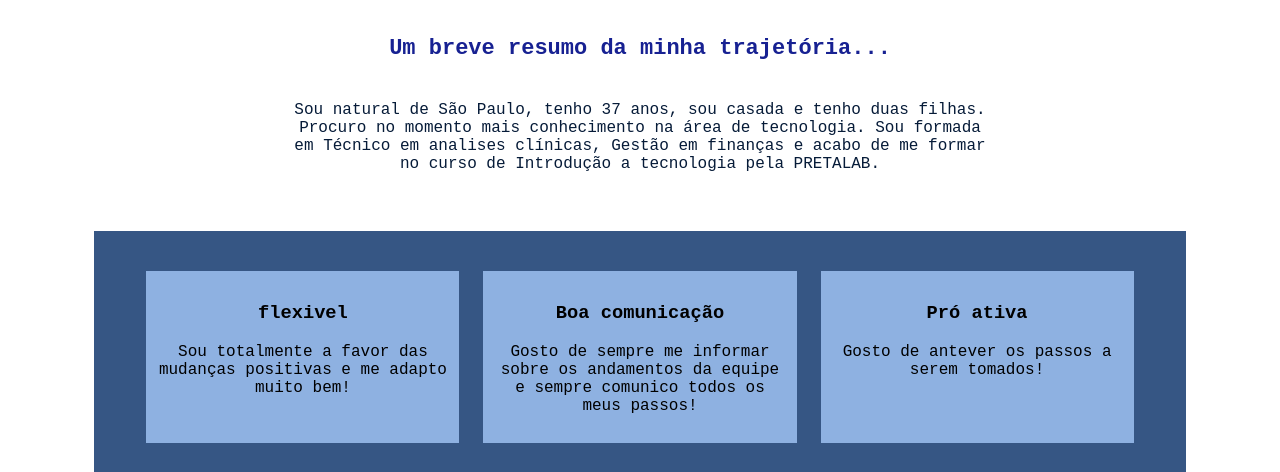
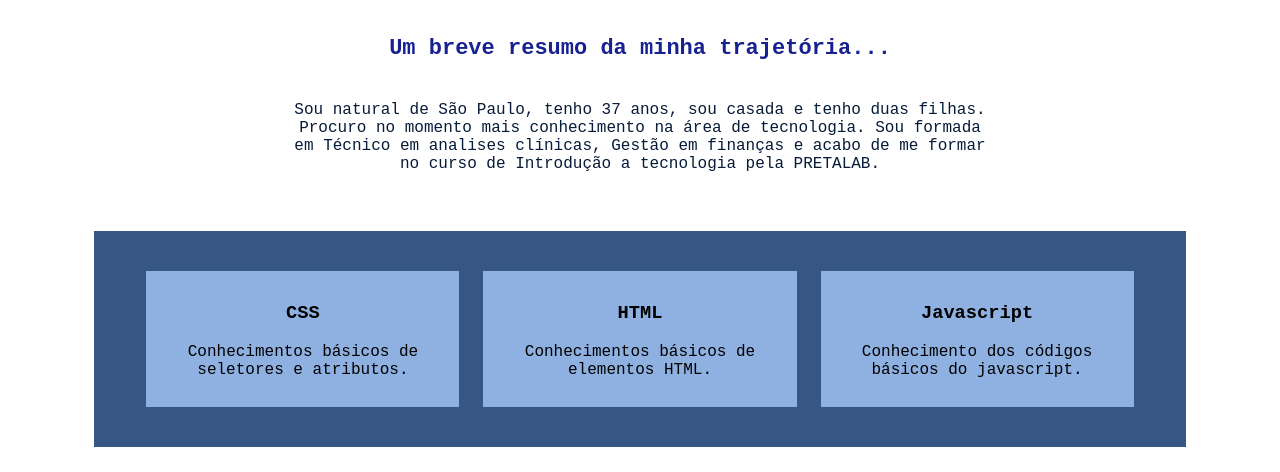
Before and after one commit to AnaCocci/portifolio, a plain HTML site: page index.html in a window 1280 px wide. Shown: the part 479-951 px from the top of the page. Drawn offline with Linux system fonts and the light colour scheme; a web font is replaced by a local one.

Commit message:
atualização

```diff
--- a/index.html
+++ b/index.html
@@ -28,16 +28,16 @@
         <br>
         <div class="container-mae">
             <div class="filha">
-                <h3>Pró ativa</h3>
-                <p> Gosto de antever os passos a serem tomados!</p>
+                <h3>Javascript</h3>
+                <p>Conhecimento dos códigos básicos do javascript.</p>
             </div>
             <div class="filha">
-                <h3>Boa comunicação</h3>
-                <p>Gosto de sempre me informar sobre os andamentos da equipe e sempre comunico todos os meus passos!</p>
+                <h3>HTML</h3>
+                <p>Conhecimentos básicos de elementos HTML.</p>
             </div>
             <div class="filha">
-                <h3>flexivel</h3>
-                <p>Sou totalmente a favor das mudanças positivas e me adapto muito bem!</p>
+                <h3>CSS</h3>
+                <p>Conhecimentos básicos de seletores e atributos.</p>
             </div>
         </div>
     </div>
```
